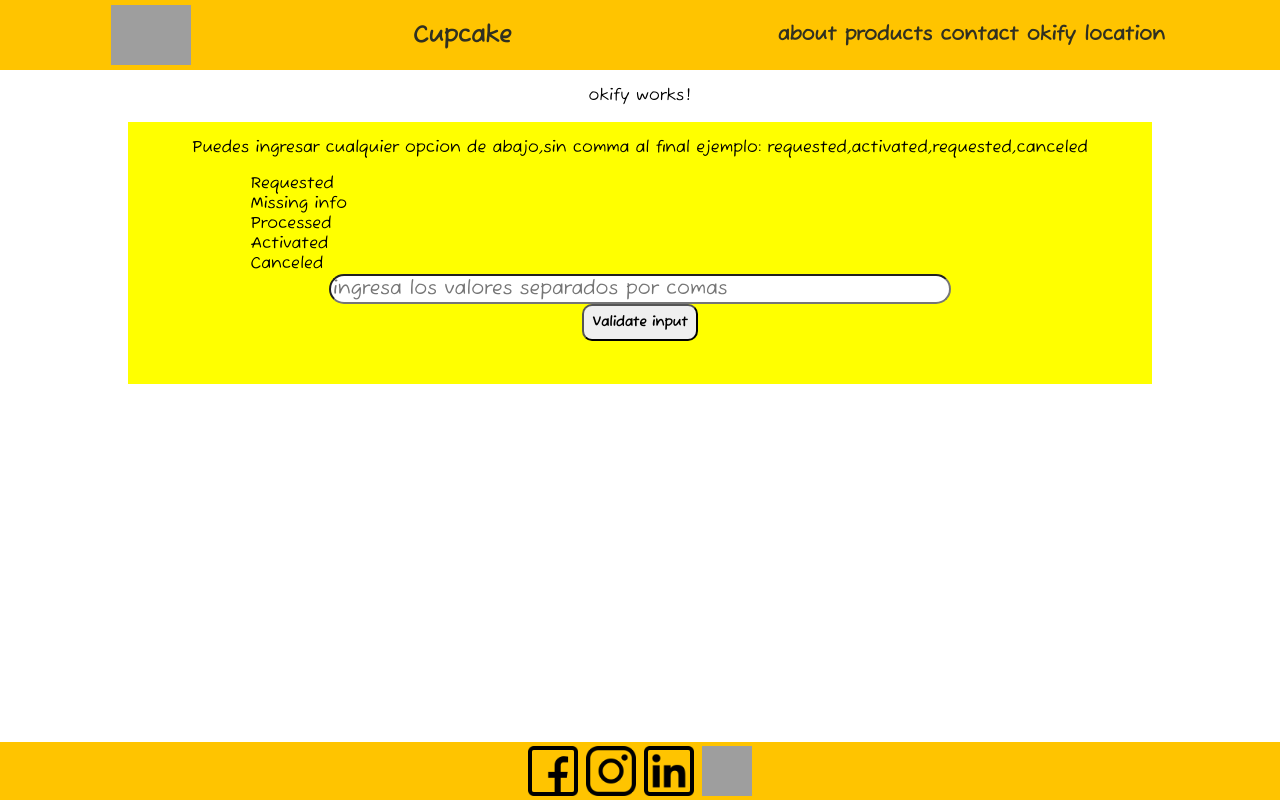
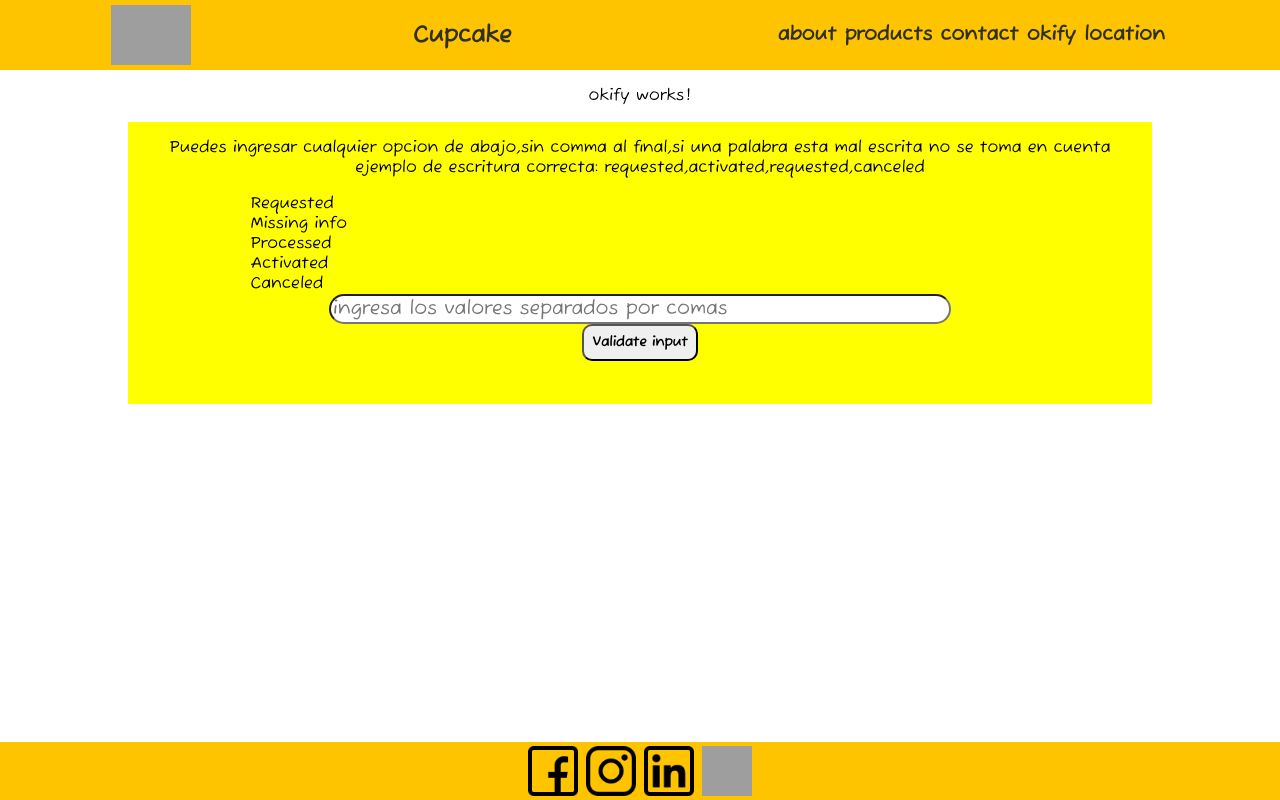
Before and after one commit to joshuaBVB007/Angular_LESS, an Angular app: page /okify in a window 1280 px wide. Built offline with nearby package versions, Linux system fonts and the light colour scheme; grey boxes are pictures that could not be loaded.

Commit message:
prototype finished

```diff
--- a/src/app/okify/okify.component.html
+++ b/src/app/okify/okify.component.html
@@ -1,7 +1,8 @@
 <p>okify works!</p>
 <div class="container">
-    <p>Puedes ingresar cualquier opcion de abajo,sin comma al final
-        ejemplo: requested,activated,requested,canceled
+    <p>Puedes ingresar cualquier opcion de abajo,sin comma al final,si una palabra esta mal escrita no se toma en cuenta
+        <br>
+        ejemplo de escritura correcta: requested,activated,requested,canceled
     </p>
     <ul>
         <li>Requested</li>
--- a/src/app/okify/okify.component.ts
+++ b/src/app/okify/okify.component.ts
@@ -78,7 +78,7 @@ export class OkifyComponent implements OnInit {
           this.the_general_state="PROCESSED";
 
       //The general task state is Activated only if all sub-states are Activated or Canceled.
-      }else if(this.missing_count==0 && this.processed_count==0 && this.canceled_count>=1 && this.activated_count>=1){
+      }else if(this.missing_count==0 && this.processed_count==0 && this.requested_count==0 && this.canceled_count>=1 && this.activated_count>=1){
           this.the_general_state="ACTIVATED";
 
       //In all other cases, the general task status is Requested.
```
